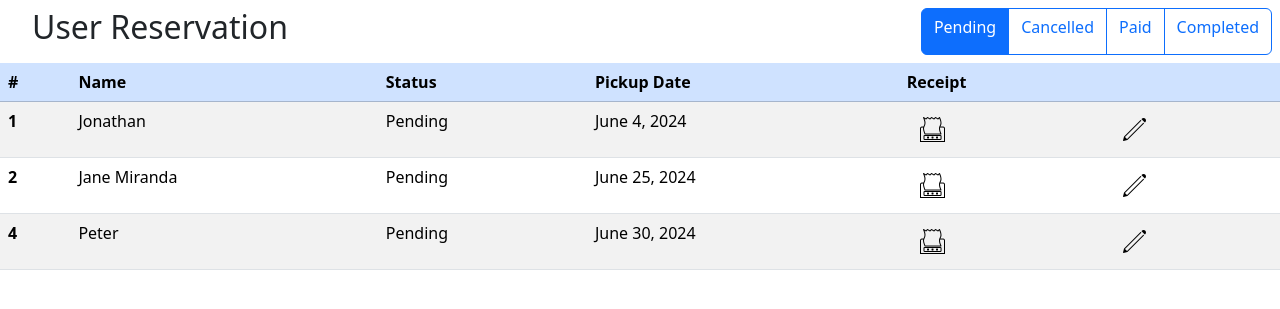
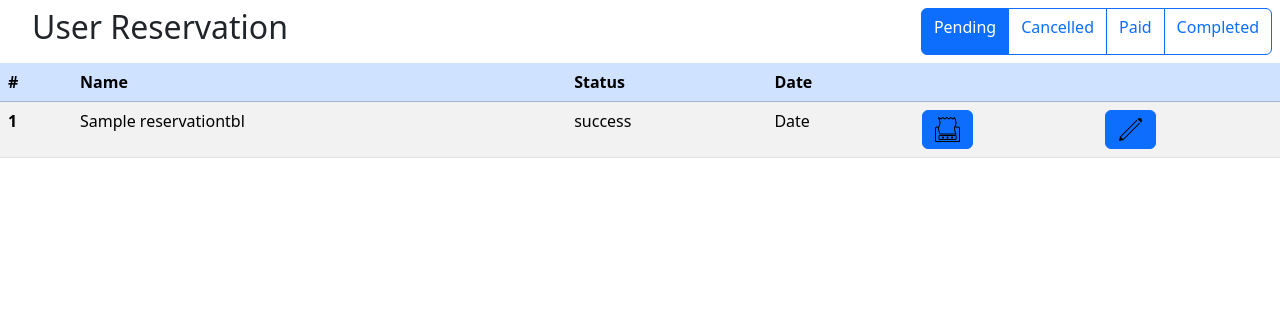
Before and after one commit to caesar0016/webQuantify, a PHP site: page /userReservation.php in a window 1280 px wide. Shown: the part 74-383 px from the top of the page. Run offline with PHP 8.4, Linux system fonts and the light colour scheme; tables that the repository leaves empty hold one stand-in row (values such as "Sample post"); some libraries are stand-ins or nearby versions.

Commit message:
DOne with showing user reservation

```diff
--- a/bsitAndEngineering.php
+++ b/bsitAndEngineering.php
@@ -36,7 +36,7 @@ include("database.php");
                 <div class="row">
                 <?php
 require 'database.php';
-$query = "SELECT * FROM merchTbl";
+$query = "SELECT * FROM merchTbl where archiveFlag = 1";
 $query_run = mysqli_query($conn, $query);
 
 if (mysqli_num_rows($query_run) > 0) {
--- a/userReservation.php
+++ b/userReservation.php
@@ -1,5 +1,6 @@
 <?php
     include("header.html");
+    include("database.php");
 ?>
 <!DOCTYPE html>
 <html lang="en">
@@ -32,61 +33,45 @@
                 <th scope="col">#</th>
                 <th scope="col">Name</th>
                 <th scope="col">Status</th>
-            <th scope="col">Pickup Date</th>
-            <th scope="col">Receipt</th>
+                <th scope="col">Date</th>
+                <th scope="col"></th>
                 <th scope="col"></th>
             </tr>
         </thead>
         <tbody>
+            <?php
+            $query = "SELECT * FROM reservationtbl";
+            $query_run = mysqli_query($conn, $query);
+
+            if(mysqli_num_rows($query_run) > 0){
+                while($reserveList = mysqli_fetch_assoc($query_run)){
+                    $id = $reserveList['reservationID'];
+                    $customer = $reserveList['customerName'];
+                    $status = $reserveList['status'];
+                 //   $date = $reserveList['date'];
+
+                    echo '
                         <tr>
-            <th scope="row">1</th>
-            <td>Jonathan</td>
-            <td>Pending</td>
-            <td>June 4, 2024</td>
+                            <th scope="row">' . $id . '</th>
+                            <td>' . $customer . '</td>
+                            <td>' . $status . '</td>
+                            <td>Date</td>
                             <td class="">
-                <a href="#" class="btn" role="button">
-                    <img src="images/ic_receipt.png" alt="Edit">
+                                <a href="#" class="btn btn-primary" role="button">
+                                    <img src="images/ic_receipt.png" alt="Receipt">
                                 </a>
                             </td>
                             <td class="">
-                <a href="#" class="btn" role="button">
+                                <a href="#" class="btn btn-primary" role="button">
                                     <img src="images/ic_edit.png" alt="Edit">
                                 </a>
                             </td>
                         </tr>
-        <tr>
-            <th scope="row">2</th>
-            <td>Jane Miranda</td>
-            <td>Pending</td>
-            <td>June 25, 2024</td>
-            <td class="">
-                <a href="#" class="btn" role="button">
-                    <img src="images/ic_receipt.png" alt="Edit">
-                </a>
-            </td>
-            <td class="">
-                <a href="#" class="btn" role="button">
-                    <img src="images/ic_edit.png" alt="Edit">
-                </a>
-            </td>
-
-        </tr>
-        <tr>
-            <th scope="row">4</th>
-            <td >Peter</td>
-            <td>Pending</td>
-            <td>June 30, 2024</td>
-            <td class="">
-                <a href="#" class="btn" role="button">
-                    <img src="images/ic_receipt.png" alt="Edit">
-                </a>
-            </td>
-            <td class="">
-                <a href="#" class="btn" role="button">
-                    <img src="images/ic_edit.png" alt="Edit">
-                </a>
-            </td>
-        </tr>
+                    ';
+                }
+            }
+            ?>
         </tbody>
+    </table>
 </body>
 </html>
--- a/viewItemClick.php
+++ b/viewItemClick.php
@@ -162,8 +162,8 @@ if (isset($_GET['merchID']) && is_numeric($_GET['merchID'])) {
                     if (response.status === 'success') {
                         console.log('Reservation successful:', response);
                         // Uncomment this line if you want to reload the page on success
-                        // window.location.href = 'bsitAndEngineering.php';
-                        alert('Item successfully added.');
+                        alert('Reservation successful.');
+                        window.location.href = 'bsitAndEngineering.php';
                     } else {
                         console.error('Failed to add merch:', response.message);
                         alert('Failed to add merchandise: ' + response.message + '. Please try again.');
```
Also changed, not shown: ajaxFiles/img/6674f84cf25ec.png (added), ajaxFiles/img/6674f88cc0fe0.png (added), ajaxFiles/img/6674f8faa2f67.png (added), ajaxFiles/img/6674f97c86ed2.png (added). Lines whose indentation alone changed are shown as unchanged.
